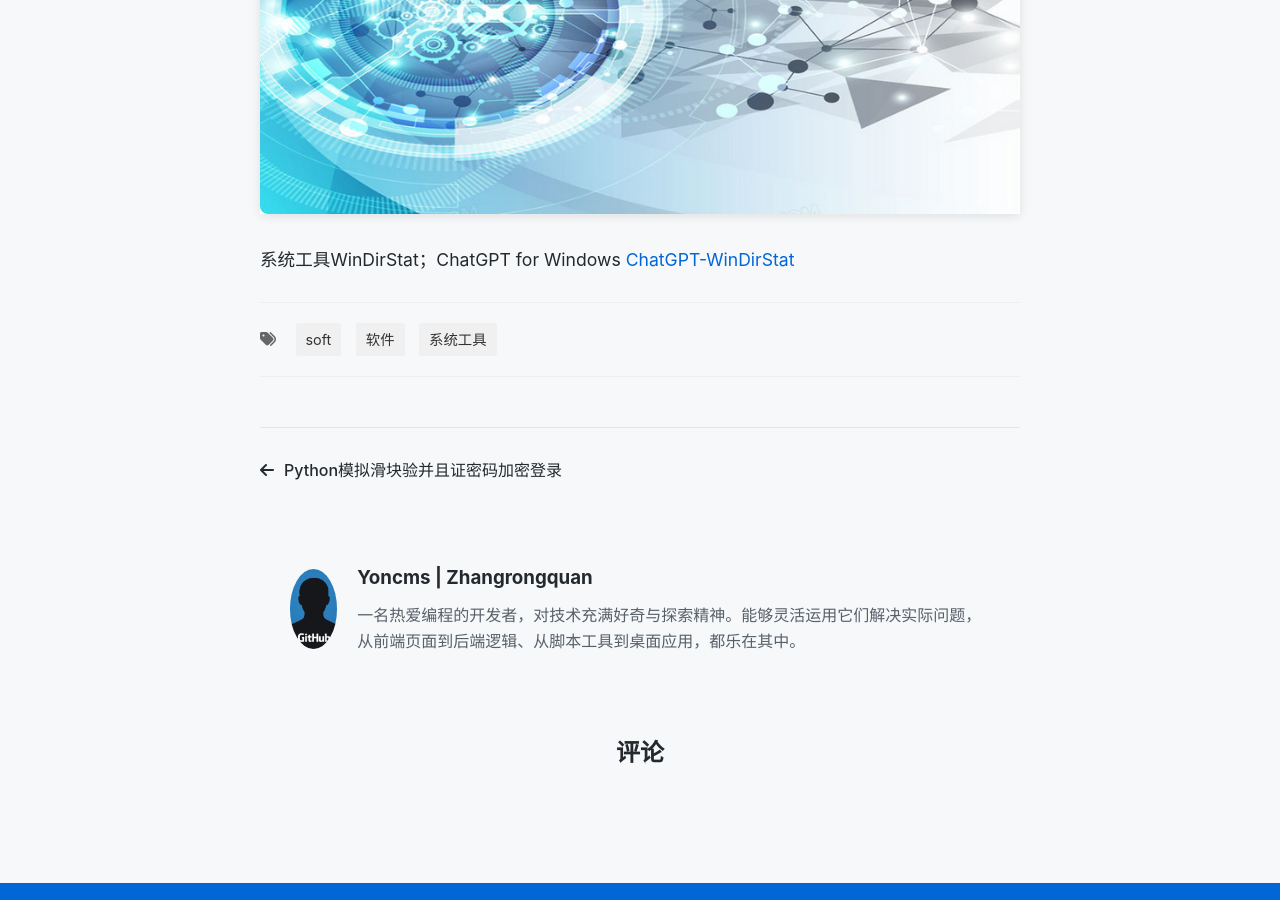
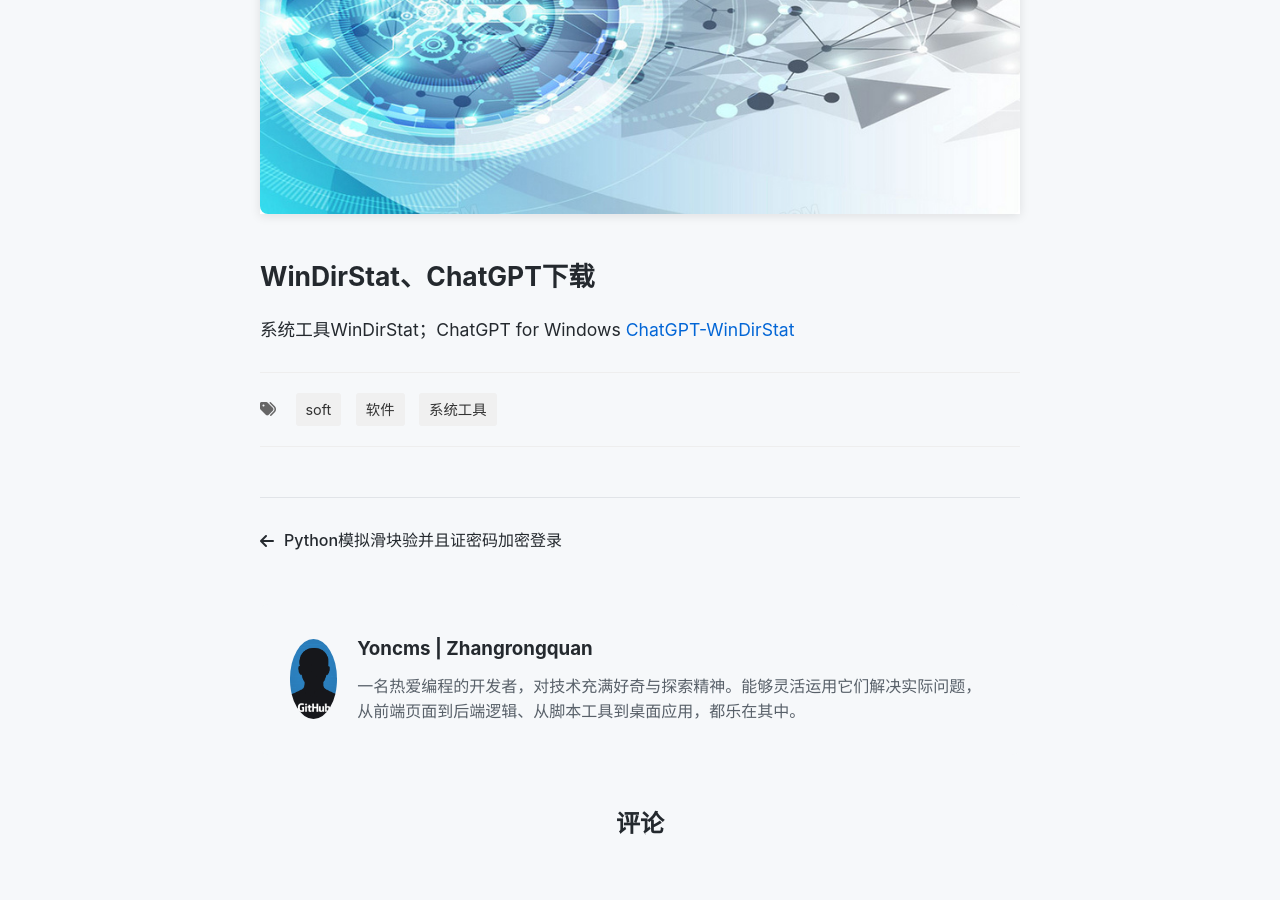
Before and after one commit to Yoncms/yoncms.github.io, a Jekyll site: the page built from _posts/2025-07-05-Soft-WinDirStat.md, in a window 1280 px wide and 900 px high, scrolled down 585 px. Built offline with Jekyll 4.4.1, drawn with Linux system fonts in a browser that asks for light colours; comment, search, counter and statistics services are not loaded.

Commit message:
Update 2025-07-05-Soft-WinDirStat.md

```diff
--- a/_posts/2025-07-05-Soft-WinDirStat.md
+++ b/_posts/2025-07-05-Soft-WinDirStat.md
@@ -6,5 +6,8 @@
 tags: [soft, 软件, 系统工具]
 featured_image: /assets/images/article28.jpg
 ---
+
+# WinDirStat、ChatGPT下载
+
 系统工具WinDirStat；ChatGPT for Windows
 <a href="https://github.com/Yoncms/yoncms.github.io/releases">ChatGPT-WinDirStat</a>
```
